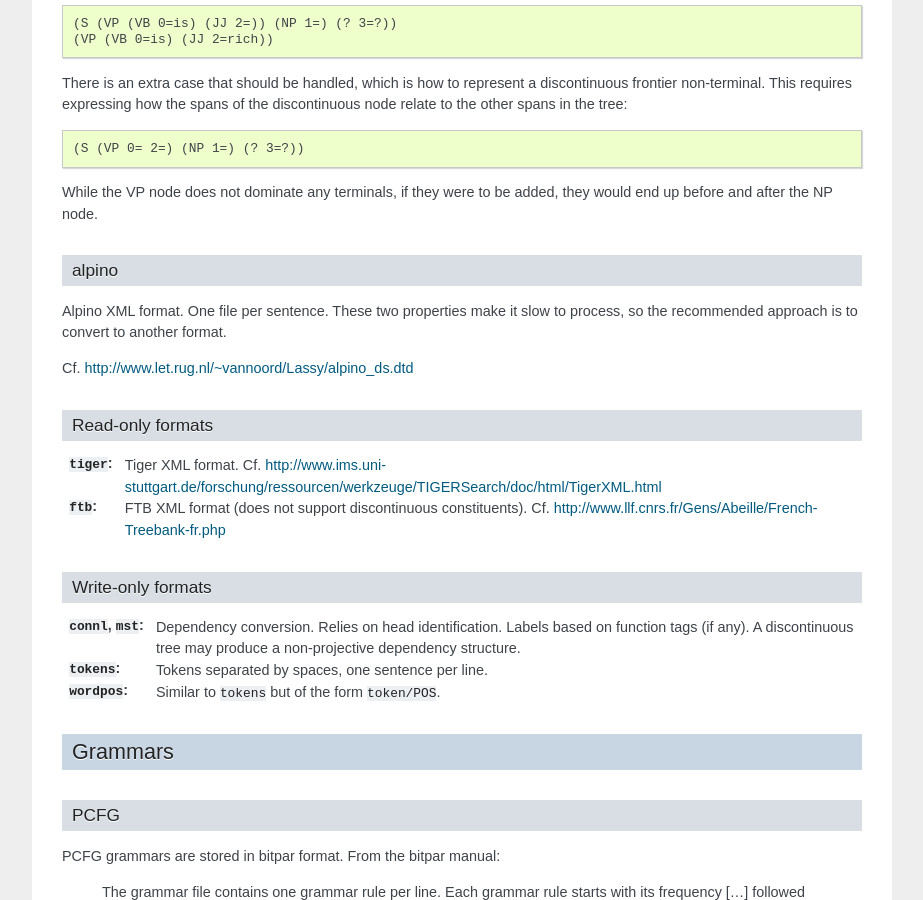
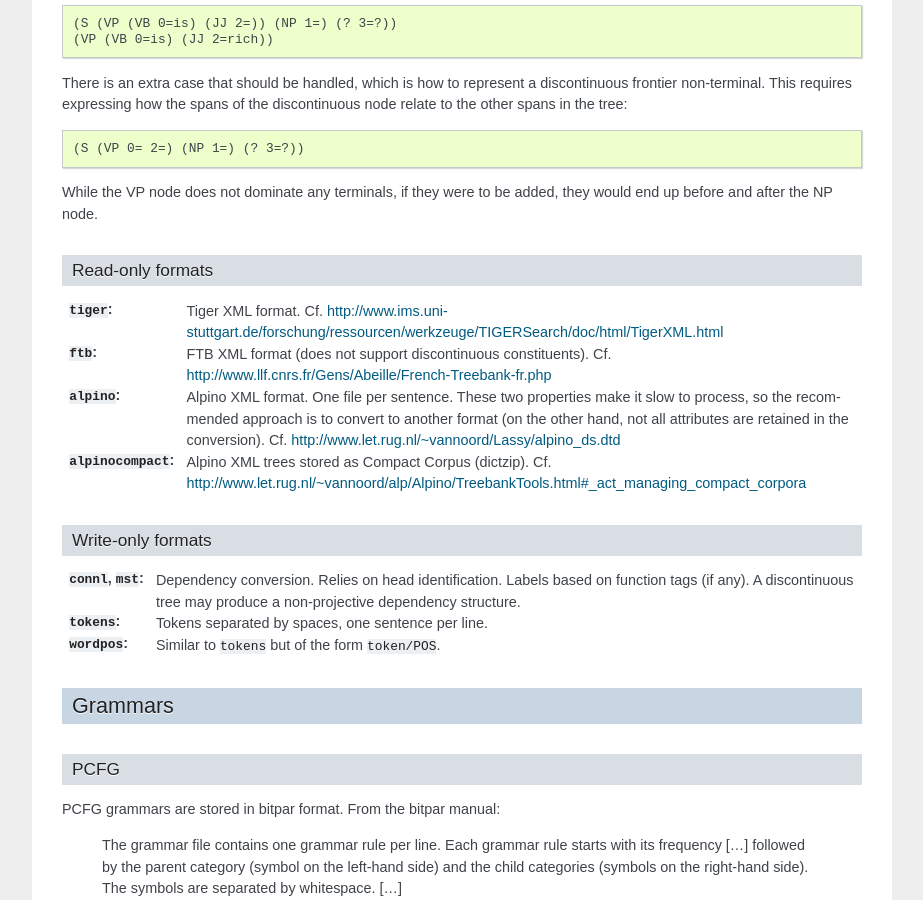
Before and after one commit to andreasvc/disco-dop, a Sphinx documentation site: the page built from docs/fileformats.rst, in a window 1280 px wide and 900 px high, scrolled down 1421 px. Shown: the whole window, without its empty margins (198-1121 px from the left). Built offline with Sphinx 7.4.7, drawn with Linux system fonts in a browser that asks for light colours.

Commit message:
improve docs

```diff
--- a/docs/cli/treetransforms.rst
+++ b/docs/cli/treetransforms.rst
@@ -53,7 +53,7 @@ The following transforms are applied in the order given on the command line.
 
 Other options
 ^^^^^^^^^^^^^
---inputfmt=<export|bracket|discbracket|alpino|tiger|ftb>
+--inputfmt=<export|bracket|discbracket|alpino|alpinocompact|tiger|ftb>
                 Input treebank format [default: export].
 
 --outputfmt=<export|bracket|discbracket|conll|mst|tokens|wordpos>
--- a/docs/fileformats.rst
+++ b/docs/fileformats.rst
@@ -99,6 +93,12 @@ Read-only formats
     Cf. http://www.ims.uni-stuttgart.de/forschung/ressourcen/werkzeuge/TIGERSearch/doc/html/TigerXML.html
 :``ftb``: FTB XML format (does not support discontinuous constituents).
     Cf. http://www.llf.cnrs.fr/Gens/Abeille/French-Treebank-fr.php
+:``alpino``: Alpino XML format. One file per sentence. These two properties make it slow
+    to process, so the recommended approach is to convert to another format
+    (on the other hand, not all attributes are retained in the conversion).
+    Cf. http://www.let.rug.nl/~vannoord/Lassy/alpino_ds.dtd
+:``alpinocompact``: Alpino XML trees stored as Compact Corpus (dictzip).
+    Cf. http://www.let.rug.nl/~vannoord/alp/Alpino/TreebankTools.html#_act_managing_compact_corpora
 
 Write-only formats
 ^^^^^^^^^^^^^^^^^^
```
Also changed, not shown: other parts of docs/fileformats.rst (+0 -6 lines).
